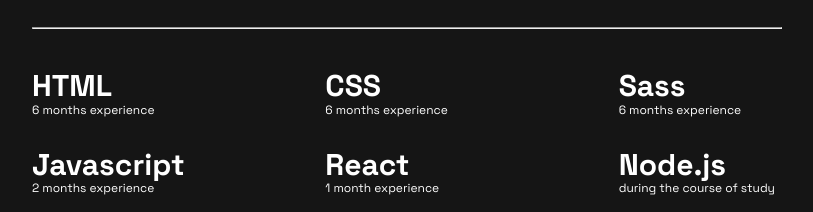
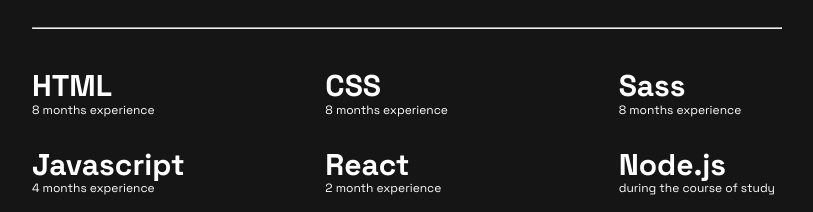
Before and after one commit to Astrix1234/My-CV-with-portfolio, a website: page index.html in a window 1280 px wide. Shown: the part 976-1188 px from the top of the page, 233-1046 px from the left. Drawn offline with nearby package versions, Linux system fonts and the light colour scheme.

Commit message:
experience update

```diff
--- a/index.html
+++ b/index.html
@@ -148,23 +148,23 @@
       <ul class="technologies__list">
         <li class="technologies__item">
           <p class="technologies__kind">HTML</p>
-          <p class="technologies__experience">6 months experience</p>
+          <p class="technologies__experience">8 months experience</p>
         </li>
         <li>
           <p class="technologies__kind">CSS</p>
-          <p class="technologies__experience">6 months experience</p>
+          <p class="technologies__experience">8 months experience</p>
         </li>
         <li>
           <p class="technologies__kind">Sass</p>
-          <p class="technologies__experience">6 months experience</p>
+          <p class="technologies__experience">8 months experience</p>
         </li>
         <li>
           <p class="technologies__kind">Javascript</p>
-          <p class="technologies__experience">2 months experience</p>
+          <p class="technologies__experience">4 months experience</p>
         </li>
         <li>
           <p class="technologies__kind">React</p>
-          <p class="technologies__experience">1 month experience</p>
+          <p class="technologies__experience">2 month experience</p>
         </li>
         <li>
           <p class="technologies__kind">Node.js</p>
```
